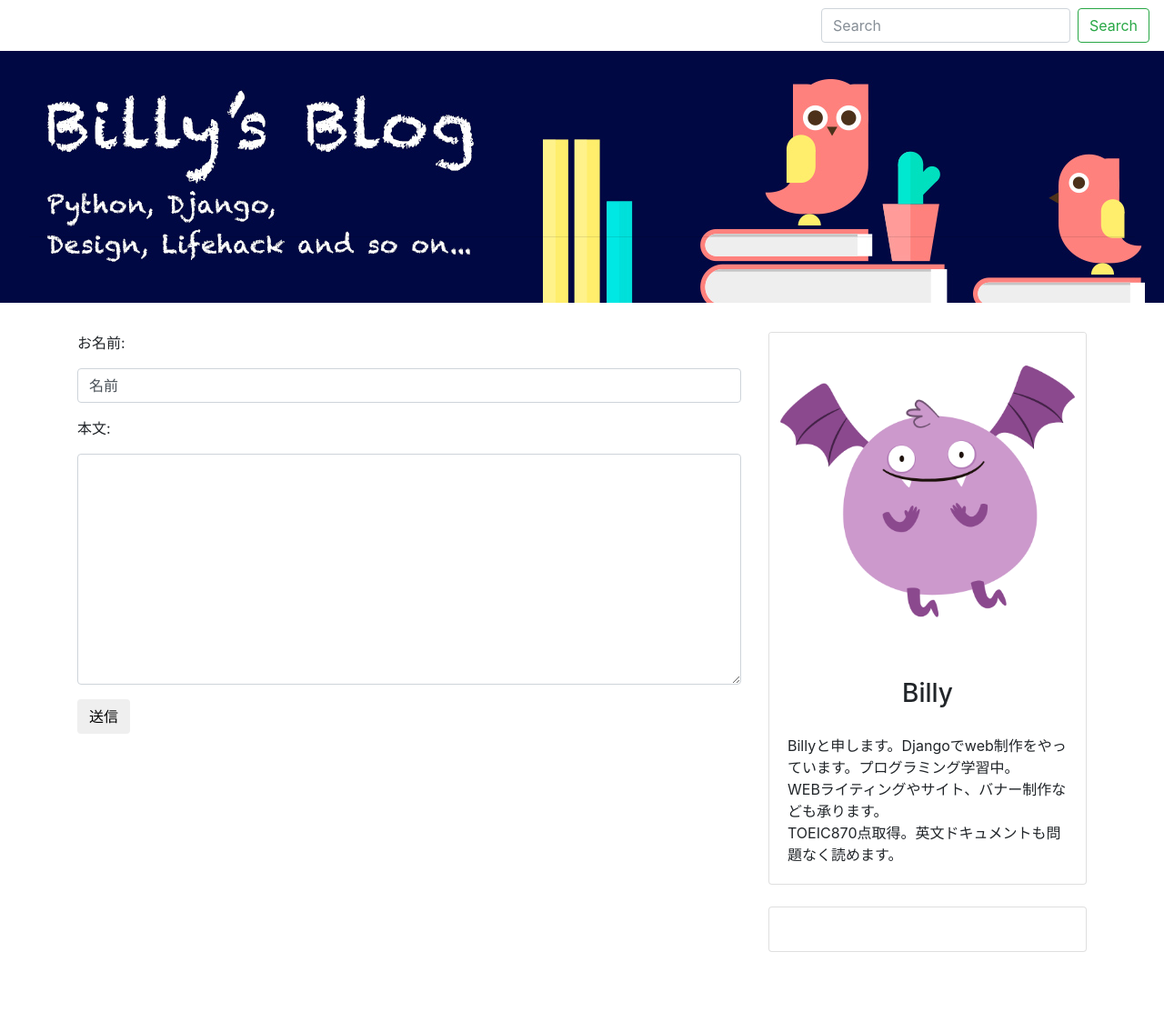
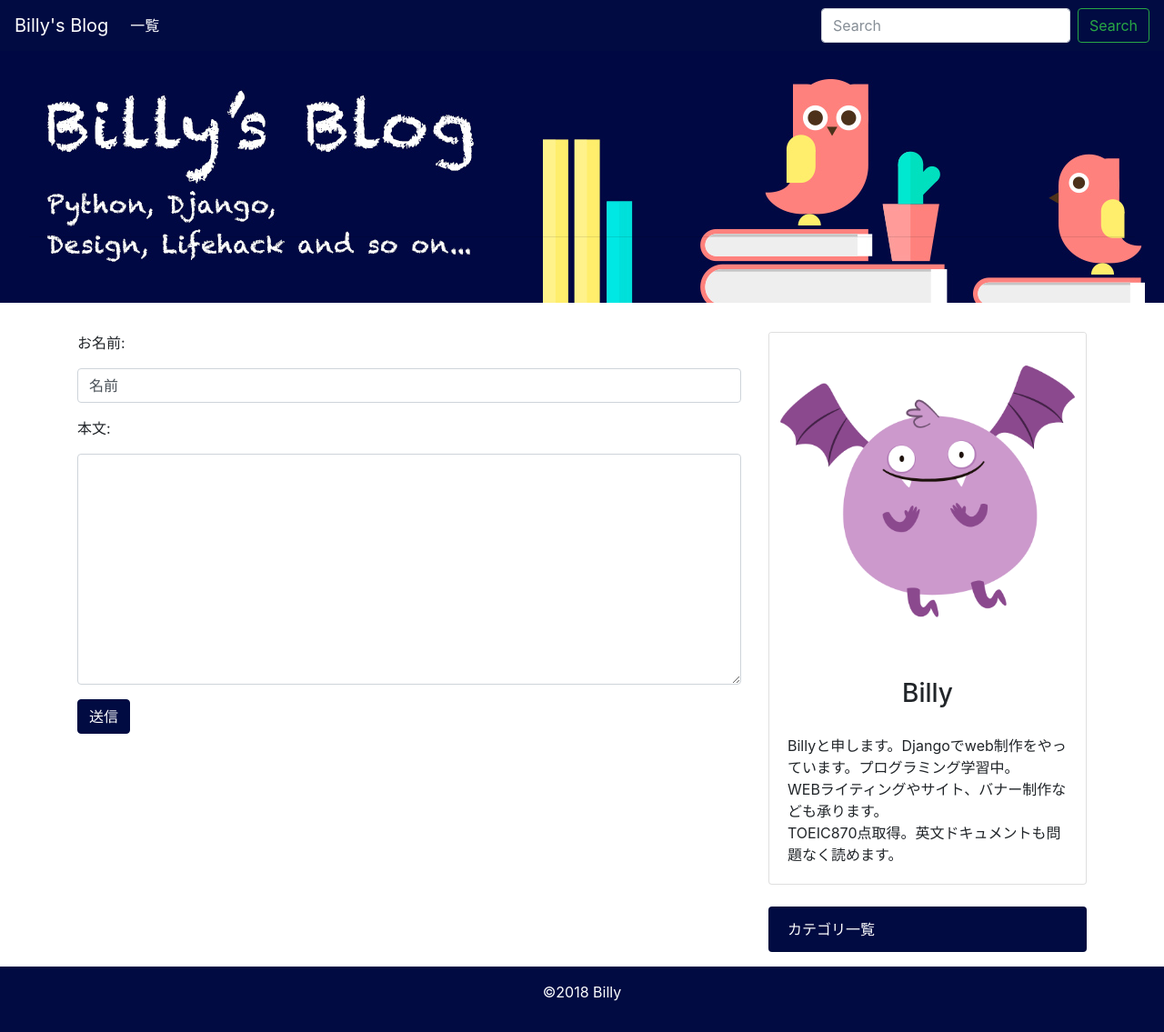
Before and after one commit to tarurata/projectz, a Django app: page /comment/1/ in a window 1280 px wide. Shown: the whole page at 91% size. Run offline with Django 3.2, Linux system fonts and the light colour scheme; data that the repository does not hold is empty; some libraries are stand-ins or nearby versions.

Commit message:
2018-04-08fix css

```diff
--- a/blog/static/style.css
+++ b/blog/static/style.css
@@ -1,3 +1,14 @@
+.bg-darkblue {
+    background-color: #010B42;
+}
+
+.btn-darkblue{
+    color: #fff;
+    background-color: #010B42;
+    border-color: #010B42;
+
+}
+
 .jumbotron.onlistpage {
     background-image: url("img/header.jpg");
     background-size: cover;
@@ -63,7 +74,7 @@ h3.profile {
     text-align: center;
 }
 
-.ondtlpg img{
+.ondtlpg img {
     /*詳細ページにてimgがレスポンシブ対応になっていない不具合を修正*/
     width: 100%;
     border-radius: calc(.25rem - 1px);
```
